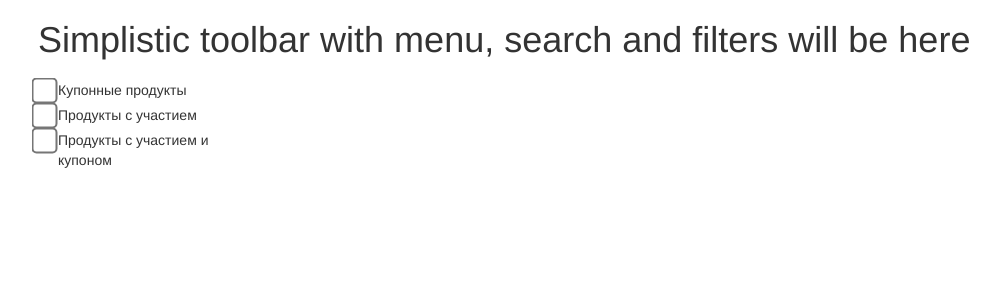
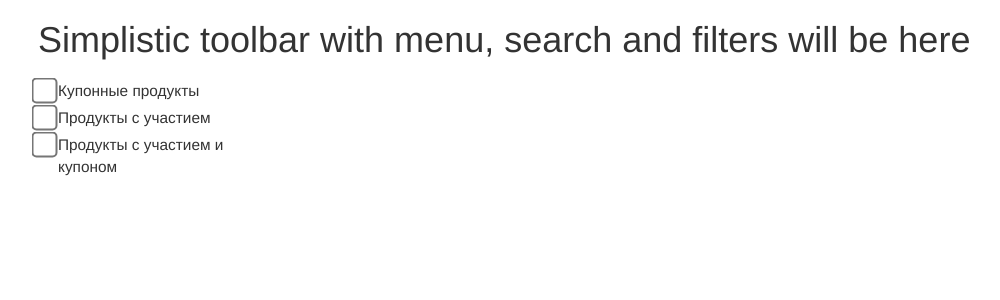
Before and after one commit to mt-christo/ej, a Django app: page / in a window 1280 px wide. Shown: the top 300 px of the page, without its empty margins (32-1032 px from the left). Run offline with Django 3.2, Linux system fonts and the light colour scheme; data that the repository does not hold is empty; some libraries are stand-ins or nearby versions.

Commit message:
Update allproducts.html

```diff
--- a/antontest/story/templates/story/allproducts.html
+++ b/antontest/story/templates/story/allproducts.html
@@ -4,9 +4,9 @@
 <table>
   <tr>
     <td width="20%" valign="top">
-      <div class="checkbox"><label><input type="checkbox" value="" size="+3">Купонные продукты</label></div>
-      <div class="checkbox"><label><input type="checkbox" value="">Продукты с участием</label></div>
-      <div class="checkbox"><label><input type="checkbox" value="">Продукты с участием и купоном</label></div>
+      <div class="checkbox"><label><input type="checkbox" value=""><span class="checkboxtext">Купонные продукты</span></label></div>
+      <div class="checkbox"><label><input type="checkbox" value=""><span class="checkboxtext">Продукты с участием</label></span></div>
+      <div class="checkbox"><label><input type="checkbox" value=""><span class="checkboxtext">Продукты с участием и купоном</span></label></div>
     </td>
     <td width="80%">
       <div class="row">
```
